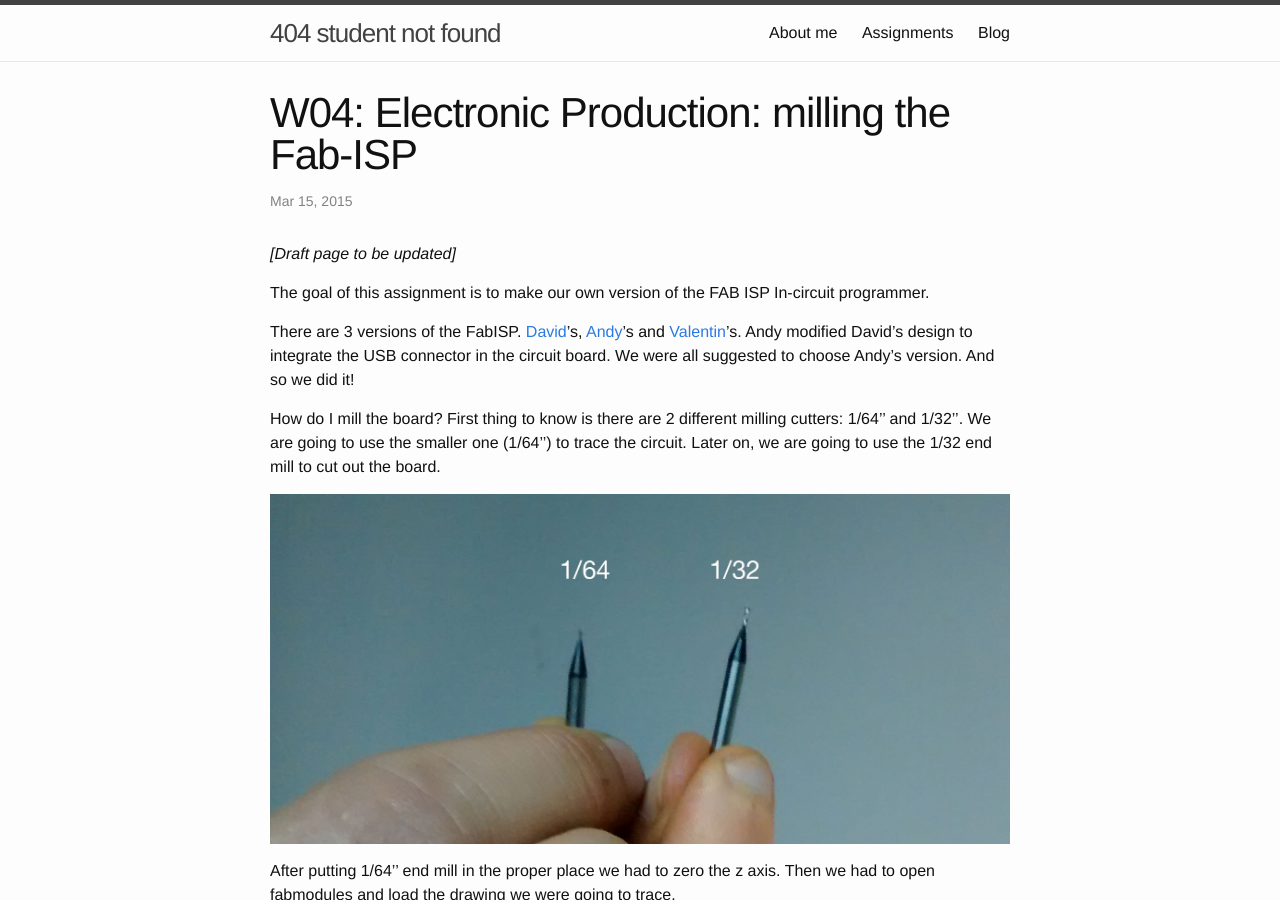
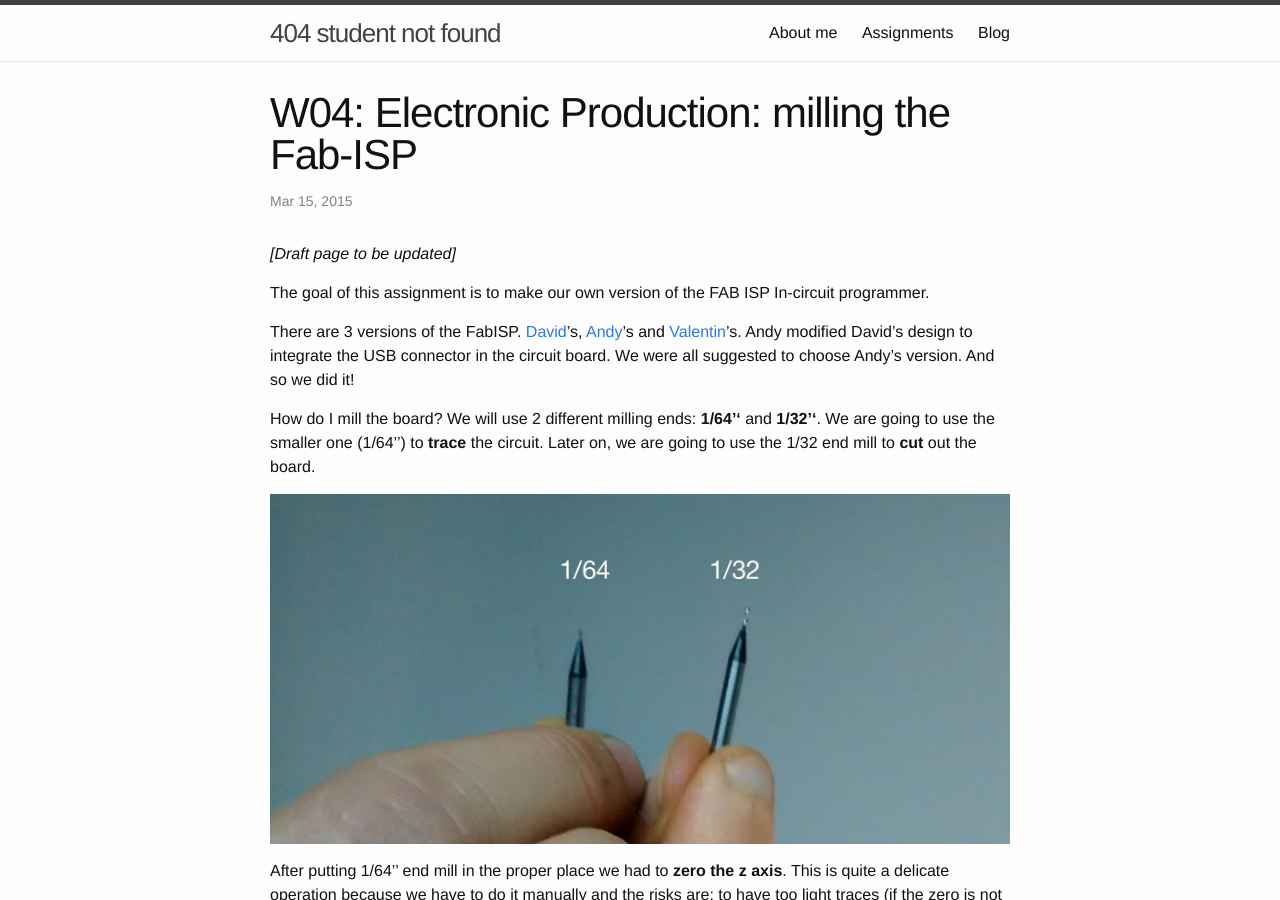
Before and after one commit to bettygorf/bettygorf, a Jekyll site: the page built from _posts/2015-03-15-01.markdown, in a window 1280 px wide and 900 px high. Built offline with Jekyll 4.4.1, drawn with Linux system fonts in a browser that asks for light colours; some of the changed text lies outside the part shown.

Commit message:
bettygorf

````diff
--- a/_posts/2015-03-15-01.markdown
+++ b/_posts/2015-03-15-01.markdown
@@ -14,11 +14,14 @@
 Andy modified David's design to integrate the USB connector in the circuit board.
 We were all suggested to choose Andy's version. And so we did it!
 
-How do I mill the board? First thing to know is there are 2 different milling cutters: 1/64'' and 1/32''. We are going to use the smaller one (1/64'') to trace the circuit. Later on, we are going to use the 1/32 end mill to cut out the board.
+How do I mill the board? We will use 2 different milling ends: **1/64''** and **1/32''**. We are going to use the smaller one (1/64'') to **trace** the circuit. Later on, we are going to use the 1/32 end mill to **cut** out the board.
 
 ![01](/img/week-04/01.jpg)
 
-After putting 1/64'' end mill in the proper place we had to zero the z axis. Then we had to open fabmodules and load the drawing we were going to trace.
+After putting 1/64'' end mill in the proper place we had to **zero the z axis**.
+This is quite a delicate operation because we have to do it manually and the risks are: to have too light traces (if the zero is not perfectly down) or to break the end mill if it's too down.
+
+Then we had to **open fabmodules** and load the drawing we were going to trace.
 
 ```
 fab
@@ -51,3 +54,16 @@
 A window will pop-up: the milling won't start until you press the **begin milling** button.
 
 ![07](/img/week-04/07.jpg)
+
+Here we are!
+
+![08](/img/week-04/08.jpg)
+
+Repeat all these operations but by using the 1/32'' end mill to cut the board out.
+
+-- **Troubleshooting based on my (and my collegues experience)** --
+
+In case we have **too light traces**: no problem, you only have to zero the z axis properly and trace the cicuit once again. I saw it happening to a colleague.
+
+In case you risk to break the end mill you will hear a **really bad sound**: you just have to stop the mill as soon as possible. This happened to me: when I was zeroing the z axis I put the end mill too down.
+In case the end mill is spoiled you will have to use a new one. Luckily this was not my case.
````
Also changed, not shown: img/week-04/08.jpg (added).
